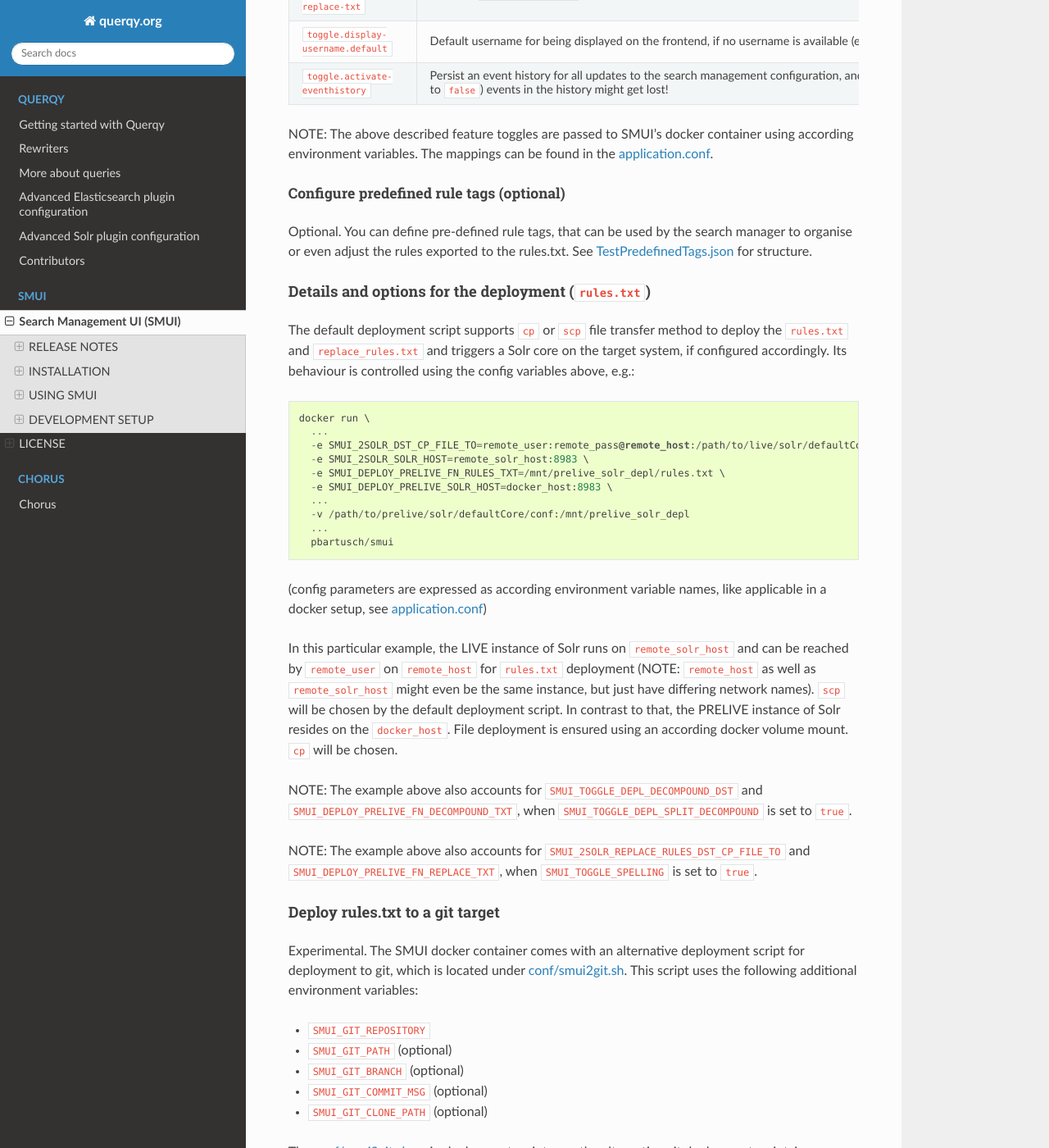
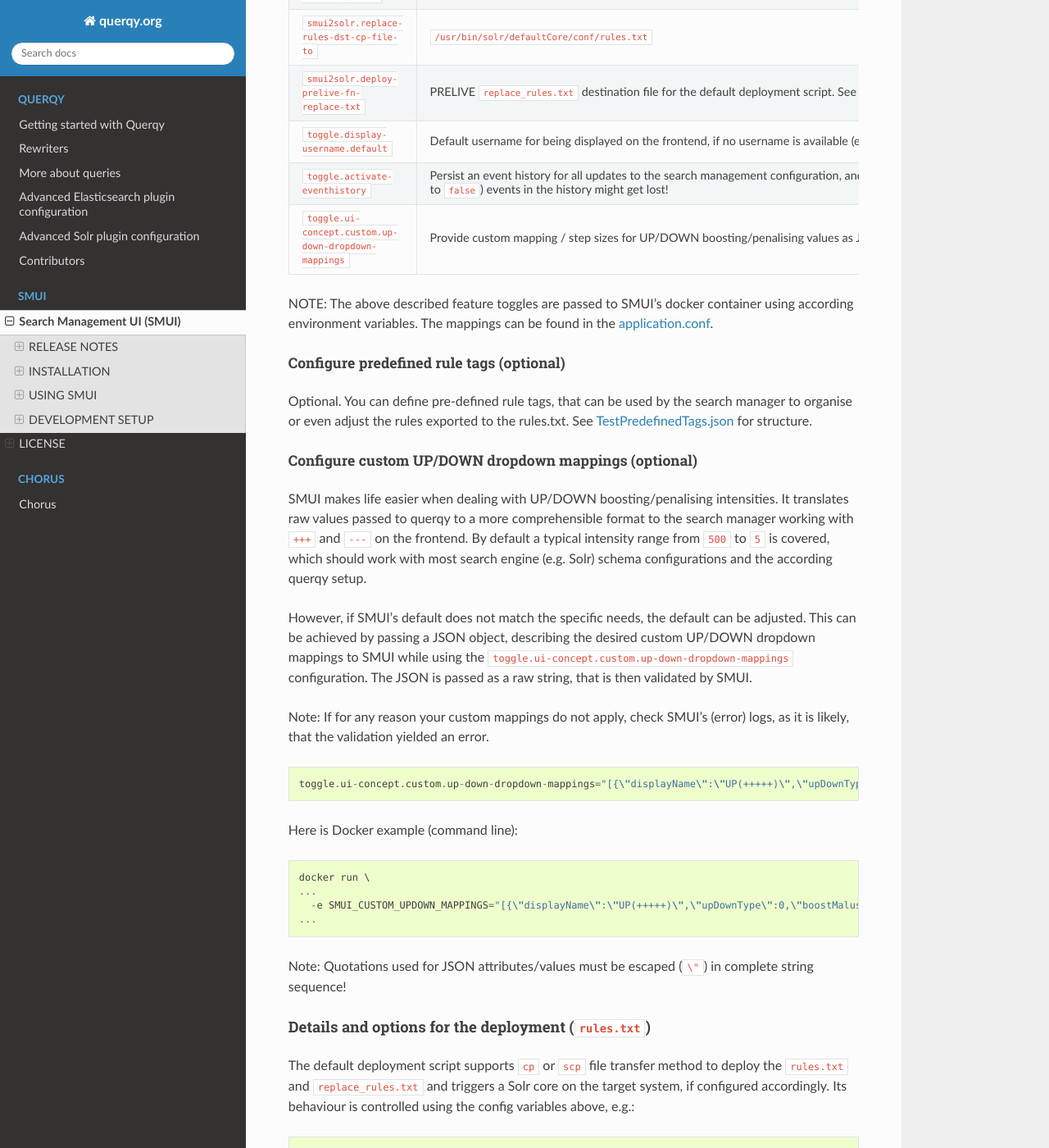
Before and after one commit to querqy/querqy-docs, a Sphinx documentation site: the page built from docs/source/smui/index.rst, in a window 1280 px wide and 1400 px high, scrolled down 6476 px. Shown: the whole window at 82% size. Built offline with Sphinx 7.4.7 and the Read the Docs theme 2.0.0, drawn with Linux system fonts in a browser that asks for light colours; formulas are drawn with MathJax 3; some of the changed text lies outside the part shown.

Commit message:
SMUI v3.9.0: Custom UP/DOWN dropdown mappings

```diff
--- a/docs/source/smui/index.rst
+++ b/docs/source/smui/index.rst
@@ -18,13 +18,18 @@
 
 RELEASE NOTES
 -------------
+Major changes in v3.9
+~~~~~~~~~~~~~~~~~~~~~
+
+-  Custom UP/DOWN dropdown mappings for the frontend can be configured. Step sizes for UP/DOWN boost/penalise values are more flexible now.
+
 Major changes in v3.8
 ~~~~~~~~~~~~~~~~~~~~~
 
--  Activity Log & Reporting capabilities: SMUI now logs every activity (rule creations, updates & the like) & offers reports, that grant an overview over changes done in a certain period
-     - Activies for an input are reported in the details sections
+-  Activity Log & Reporting capabilities: SMUI now logs every activity (rule creations, updates & the like) & offers reports, that grant an overview over changes done in a certain period.
+     - Activies for an input are reported in the details sections.
      - SMUI offers a "Report" view, where (a) all Activities / changes in a specific period can be reviewed ("Activity Report"), and where you (b) find an overview of all rules sorted by last modification ("Rules Report")
-     - Activity Logging must be activated for this (see “Configure application behaviour / feature toggles“ for details)
+     - Activity Logging must be activated for this (see “Configure application behaviour / feature toggles“ for details).
      - Note: Please install version >= 3.8.3 as the prior v3.8 releases (v3.8.1, v3.8.2) do flawful persistence of Activity event entities (those version have been removed in DockerHub as well)!
 
 Major changes in v3.7
@@ -129,7 +134,7 @@
 
 ::
 
-   docker pull pbartusch/smui:latest
+   docker pull querqy/smui:latest
 
 Manually build the SMUI docker container
 ^^^^^^^^^^^^^^^^^^^^^^^^^^^^^^^^^^^^^^^^
@@ -219,7 +224,7 @@
    docker run \
      -p 9000:9000 \
      -v /tmp/smui_deployment_path:/usr/bin/solr/defaultCore/conf \
-     pbartusch/smui
+     querqy/smui
 
 This will deploy a ``rules.txt`` to the ``/tmp/smui_deployment_path`` of
 the host (if user and permission requirements are set accordingly).
@@ -314,6 +319,9 @@
    * - ``toggle.activate-eventhistory``
      - Persist an event history for all updates to the search management configuration, and provide an activity log for the search manager. WARNING: If this setting is changed over time (especially from ``true`` to ``false``) events in the history might get lost!
      - ``false``
+   * - ``toggle.ui-concept.custom.up-down-dropdown-mappings``
+     - Provide custom mapping / step sizes for UP/DOWN boosting/penalising values as JSON (used, if ``toggle.ui-concept.updown-rules.combined`` is set to ``true``). See below for details.
+     - ``null`` (No custom mappings)
 
 NOTE: The above described feature toggles are passed to SMUI’s docker
 container using according environment variables. The mappings can be
@@ -327,6 +335,30 @@
 rules.txt. See
 `TestPredefinedTags.json <test/resources/TestPredefinedTags.json>`__ for
 structure.
+
+Configure custom UP/DOWN dropdown mappings (optional)
+'''''''''''''''''''''''''''''''''''''''''''''''''''''
+
+SMUI makes life easier when dealing with UP/DOWN boosting/penalising intensities. It translates raw values passed to querqy to a more comprehensible format to the search manager working with ``+++`` and ``---`` on the frontend. By default a typical intensity range from ``500`` to ``5`` is covered, which should work with most search engine (e.g. Solr) schema configurations and the according querqy setup.
+
+However, if SMUI's default does not match the specific needs, the default can be adjusted. This can be achieved by passing a JSON object, describing the desired custom UP/DOWN dropdown mappings to SMUI while using the ``toggle.ui-concept.custom.up-down-dropdown-mappings`` configuration. The JSON is passed as a raw string, that is then validated by SMUI.
+
+Note: If for any reason your custom mappings do not apply, check SMUI's (error) logs, as it is likely, that the validation yielded an error.
+
+::
+
+   toggle.ui-concept.custom.up-down-dropdown-mappings="[{\"displayName\":\"UP(+++++)\",\"upDownType\":0,\"boostMalusValue\":750},{\"displayName\":\"UP(++++)\",\"upDownType\":0,\"boostMalusValue\":100},{\"displayName\":\"UP(+++)\",\"upDownType\":0,\"boostMalusValue\":50},{\"displayName\":\"UP(++)\",\"upDownType\":0,\"boostMalusValue\":10},{\"displayName\":\"UP(+)\",\"upDownType\":0,\"boostMalusValue\": 5},{\"displayName\":\"DOWN(-)\",\"upDownType\":1,\"boostMalusValue\": 5},{\"displayName\":\"DOWN(--)\",\"upDownType\":1,\"boostMalusValue\": 10},{\"displayName\":\"DOWN(---)\",\"upDownType\":1,\"boostMalusValue\": 50},{\"displayName\":\"DOWN(----)\",\"upDownType\":1,\"boostMalusValue\": 100},{\"displayName\":\"DOWN(-----)\",\"upDownType\":1,\"boostMalusValue\": 750}]"
+
+Here is Docker example (command line):
+
+::
+
+   docker run \
+   ...
+     -e SMUI_CUSTOM_UPDOWN_MAPPINGS="[{\"displayName\":\"UP(+++++)\",\"upDownType\":0,\"boostMalusValue\":750},{\"displayName\":\"UP(++++)\",\"upDownType\":0,\"boostMalusValue\":100},{\"displayName\":\"UP(+++)\",\"upDownType\":0,\"boostMalusValue\":50},{\"displayName\":\"UP(++)\",\"upDownType\":0,\"boostMalusValue\":10},{\"displayName\":\"UP(+)\",\"upDownType\":0,\"boostMalusValue\": 5},{\"displayName\":\"DOWN(-)\",\"upDownType\":1,\"boostMalusValue\": 5},{\"displayName\":\"DOWN(--)\",\"upDownType\":1,\"boostMalusValue\": 10},{\"displayName\":\"DOWN(---)\",\"upDownType\":1,\"boostMalusValue\": 50},{\"displayName\":\"DOWN(----)\",\"upDownType\":1,\"boostMalusValue\": 100},{\"displayName\":\"DOWN(-----)\",\"upDownType\":1,\"boostMalusValue\": 750}]"
+   ...
+
+Note: Quotations used for JSON attributes/values must be escaped (``\"``) in complete string sequence!
 
 Details and options for the deployment (``rules.txt``)
 ^^^^^^^^^^^^^^^^^^^^^^^^^^^^^^^^^^^^^^^^^^^^^^^^^^^^^^
@@ -347,7 +379,7 @@
      ...
      -v /path/to/prelive/solr/defaultCore/conf:/mnt/prelive_solr_depl
      ...
-     pbartusch/smui
+     querqy/smui
 
 (config parameters are expressed as according environment variable
 names, like applicable in a docker setup, see
@@ -399,7 +431,7 @@
      -e SMUI_2SOLR_DST_CP_FILE_TO=GIT \
      -e SMUI_GIT_REPOSITORY... \
      ...
-     pbartusch/smui
+     querqy/smui
 
 In the docker container the git deployment will be done in the
 ``/tmp/smui-git-repo`` path. You need to make sure, that the SMUI docker
```
